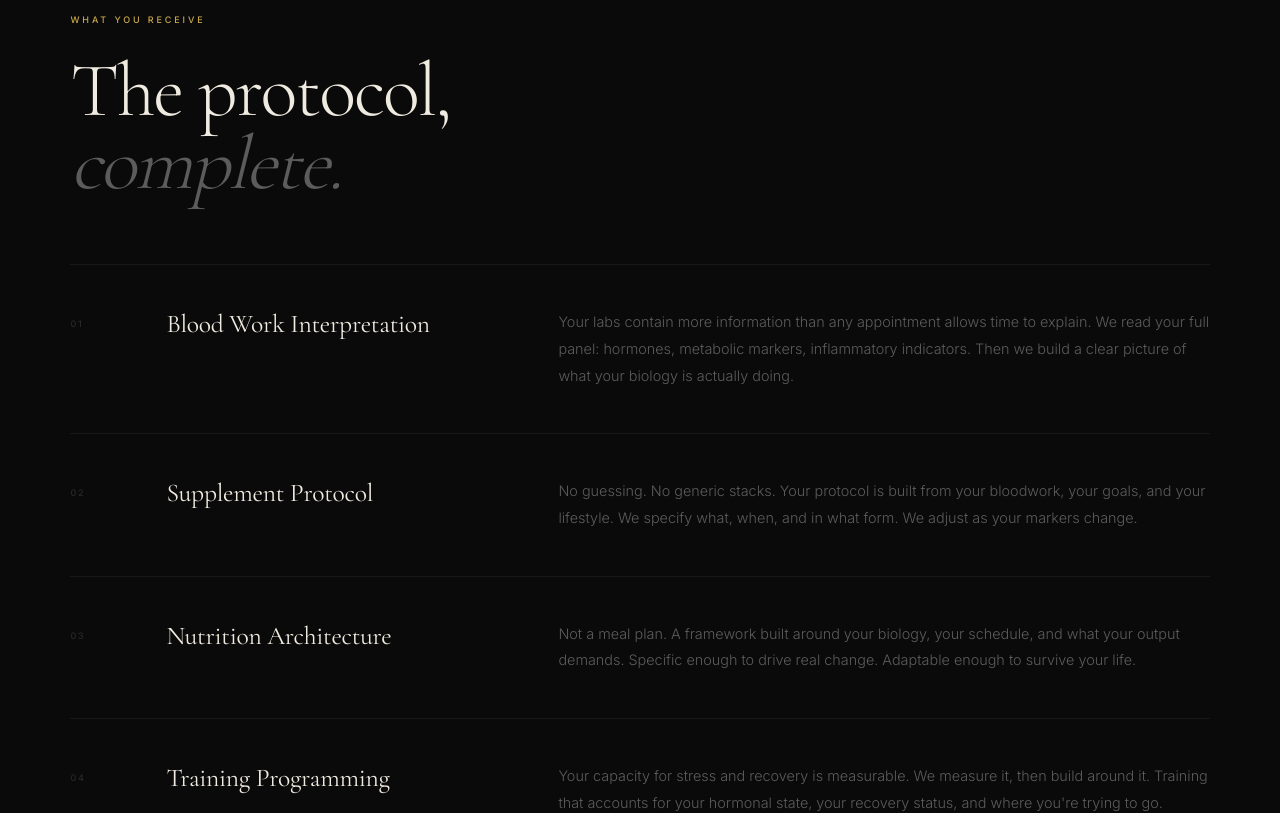
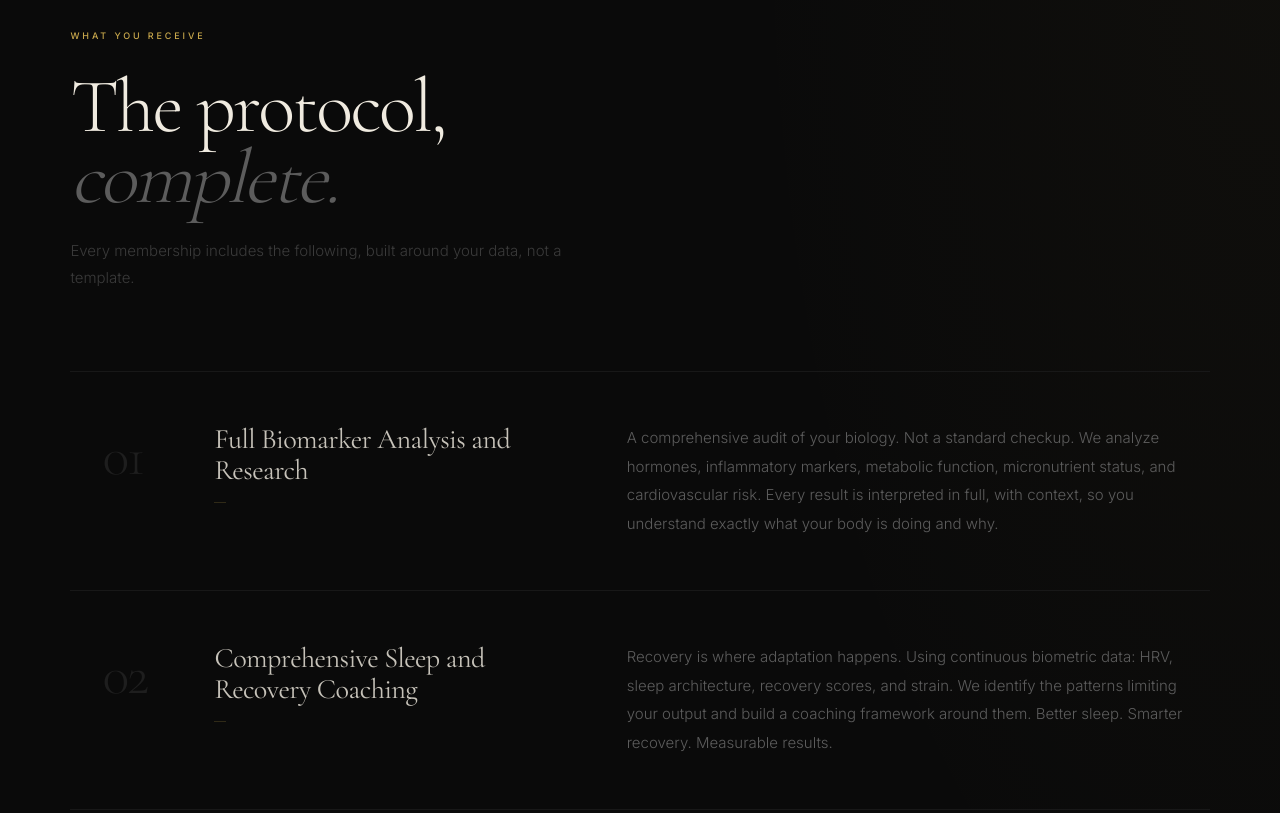
Before and after one commit to cooperh0614-ship-it/aurea-health, a Next.js app: page / in a window 1280 px wide. Shown: the part 1680-2493 px from the top of the page. Built offline with nearby package versions, Linux system fonts and the light colour scheme.

Commit message:
remove all em dashes across site

```diff
--- a/app/layout.tsx
+++ b/app/layout.tsx
@@ -15,9 +15,9 @@ const inter = Inter({
 });
 
 export const metadata: Metadata = {
-  title: "Aurea Health — Concierge Health Optimization for High Performers",
+  title: "Aurea Health: Concierge Health Optimization for High Performers",
   description:
-    "Premium concierge health optimization for executives and high-performers. Blood work interpretation, supplement planning, nutrition protocol, and workout programming — all handled for you.",
+    "Premium concierge health optimization for executives and high-performers. Blood work interpretation, supplement planning, nutrition protocol, and workout programming, all handled for you.",
   openGraph: {
     title: "Aurea Health",
     description:
--- a/app/our-story/page.tsx
+++ b/app/our-story/page.tsx
@@ -164,28 +164,28 @@ const PHASES = [
     n: "01",
     title: "The Blood Panel",
     subtitle: "A comprehensive biological audit.",
-    body: "Not a basic checkup. Hormones, inflammation markers, metabolic function, micronutrient status, cardiovascular risk. We read the full picture — the one that takes more than a fifteen-minute appointment to understand. This is the foundation. Every recommendation we make traces back to what we find here.",
+    body: "Not a basic checkup. Hormones, inflammation markers, metabolic function, micronutrient status, cardiovascular risk. We read the full picture. The one that takes more than a fifteen-minute appointment to understand. This is the foundation. Every recommendation we make traces back to what we find here.",
     stat: { value: "80+", label: "Markers analyzed" },
   },
   {
     n: "02",
     title: "The Whoop",
     subtitle: "24/7 data capture from day one.",
-    body: "HRV, sleep architecture, recovery scores, strain. A live window into how the body is responding in real time. Every night of sleep and every day of output becomes a data point we act on. Not eventually — continuously. The Whoop bridges the gap between what your blood tells us and what your life is actually doing to it.",
+    body: "HRV, sleep architecture, recovery scores, strain. A live window into how the body is responding in real time. Every night of sleep and every day of output becomes a data point we act on. Not eventually. Continuously. The Whoop bridges the gap between what your blood tells us and what your life is actually doing to it.",
     stat: { value: "24/7", label: "Continuous monitoring" },
   },
   {
     n: "03",
     title: "The Protocol",
     subtitle: "Nothing generic. Everything exact.",
-    body: "Based on your blood results and Whoop data, we build three things specific to you — a supplement stack, a nutrition plan, and a training protocol. Designed around your exact biology and your exact goals. This is where clients start feeling different. Not because of a generic program. Because of yours.",
+    body: "Based on your blood results and Whoop data, we build three things specific to you: a supplement stack, a nutrition plan, and a training protocol. Designed around your exact biology and your exact goals. This is where clients start feeling different. Not because of a generic program. Because of yours.",
     stat: { value: "3", label: "Pillars built for you" },
   },
   {
     n: "04",
     title: "Continuous Optimization",
     subtitle: "The protocol evolves as you do.",
-    body: "Quarterly blood panels, ongoing sleep monitoring, diet tracking, training adjustments. We do not hand you a document and disappear. We stay in the data. The goal is not a quick result — it is making you feel the best you have ever felt and keeping you there.",
+    body: "Quarterly blood panels, ongoing sleep monitoring, diet tracking, training adjustments. We do not hand you a document and disappear. We stay in the data. The goal is not a quick result. It is making you feel the best you have ever felt and keeping you there.",
     stat: { value: "4×", label: "Blood panels per year" },
   },
 ] as const;
@@ -313,7 +313,7 @@ function Hero() {
               color: T.sub,
             }}
           >
-            We take each client through a specific journey — from a
+            We take each client through a specific journey: from a
             comprehensive blood panel and continuous biometric data to a fully
             personalized protocol that evolves as your biology does. The result
             is not a better version of what you are now. It is something
@@ -682,7 +682,7 @@ function Closing() {
             }}
           >
             Aurea Health Club is currently in development. Join the waitlist
-            now and receive priority access when we open for full operation —
+            now and receive priority access when we open for full operation,
             along with a personal reach-out before we onboard anyone else.
           </p>
         </div>
--- a/app/page.tsx
+++ b/app/page.tsx
@@ -86,23 +86,23 @@ function rise(on: boolean, delay: number): React.CSSProperties {
 const SERVICES = [
   {
     n: "01",
-    title: "Blood Work Interpretation",
-    body: "Your labs contain more information than any appointment allows time to explain. We read your full panel: hormones, metabolic markers, inflammatory indicators. Then we build a clear picture of what your biology is actually doing.",
+    title: "Full Biomarker Analysis and Research",
+    body: "A comprehensive audit of your biology. Not a standard checkup. We analyze hormones, inflammatory markers, metabolic function, micronutrient status, and cardiovascular risk. Every result is interpreted in full, with context, so you understand exactly what your body is doing and why.",
   },
   {
     n: "02",
-    title: "Supplement Protocol",
-    body: "No guessing. No generic stacks. Your protocol is built from your bloodwork, your goals, and your lifestyle. We specify what, when, and in what form. We adjust as your markers change.",
+    title: "Comprehensive Sleep and Recovery Coaching",
+    body: "Recovery is where adaptation happens. Using continuous biometric data: HRV, sleep architecture, recovery scores, and strain. We identify the patterns limiting your output and build a coaching framework around them. Better sleep. Smarter recovery. Measurable results.",
   },
   {
     n: "03",
-    title: "Nutrition Architecture",
-    body: "Not a meal plan. A framework built around your biology, your schedule, and what your output demands. Specific enough to drive real change. Adaptable enough to survive your life.",
+    title: "Detailed Supplement Education and Provided Protocol",
+    body: "Most people are guessing. We are not. Your supplement protocol is built directly from your bloodwork, addressing deficiencies, supporting your goals, and sequenced for maximum efficacy. Every recommendation comes with the reasoning behind it so you understand what you are taking and why.",
   },
   {
     n: "04",
-    title: "Training Programming",
-    body: "Your capacity for stress and recovery is measurable. We measure it, then build around it. Training that accounts for your hormonal state, your recovery status, and where you're trying to go.",
+    title: "Specifically Designed Nutrition and Training Architecture",
+    body: "Generic programs produce generic results. Your nutrition framework and training protocol are built around your exact biology, recovery capacity, and performance goals. As your data evolves, so does the plan, continuously refined to keep driving progress.",
   },
 ] as const;
 
@@ -125,7 +125,7 @@ const STEPS = [
   {
     n: "04",
     title: "Continuous Optimization",
-    body: "Quarterly blood panels, ongoing sleep monitoring, diet tracking, training adjustments. The protocol evolves as you do. The goal is not a quick result — it is making you feel the best you have ever felt.",
+    body: "Quarterly blood panels, ongoing sleep monitoring, diet tracking, training adjustments. The protocol evolves as you do. The goal is not a quick result. It is making you feel the best you have ever felt.",
   },
 ] as const;
 
@@ -802,54 +802,149 @@ function ServiceRow({
   return (
     <div
       ref={a.ref}
-      style={a.style}
+      style={{
+        ...a.style,
+        position: "relative",
+      }}
       onMouseEnter={() => setHov(true)}
       onMouseLeave={() => setHov(false)}
     >
-      <div style={{ borderTop: `1px solid ${T.border}`, padding: "2.75rem 0" }}>
-        {/* Desktop 3-col */}
-        <div className="hidden md:grid md:grid-cols-[3.5rem_22rem_1fr] md:gap-x-10 md:items-start">
-          <span
+      {/* Gold left border — slides in on hover */}
+      <div
+        aria-hidden="true"
+        style={{
+          position: "absolute",
+          left: 0,
+          top: 0,
+          bottom: 0,
+          width: "2px",
+          background: T.gold,
+          opacity: hov ? 0.7 : 0,
+          transform: hov ? "scaleY(1)" : "scaleY(0.3)",
+          transformOrigin: "top",
+          transition: "opacity 0.4s ease, transform 0.4s cubic-bezier(0.16,1,0.3,1)",
+        }}
+      />
+
+      {/* Hover background wash */}
+      <div
+        aria-hidden="true"
+        style={{
+          position: "absolute",
+          inset: 0,
+          background: "linear-gradient(90deg, rgba(201,168,76,0.03) 0%, transparent 60%)",
+          opacity: hov ? 1 : 0,
+          transition: "opacity 0.5s ease",
+          pointerEvents: "none",
+        }}
+      />
+
+      <div
+        style={{
+          borderTop: `1px solid ${hov ? "rgba(201,168,76,0.18)" : T.border}`,
+          padding: "3.25rem 0 3.25rem 2rem",
+          position: "relative",
+          transition: "border-color 0.4s ease",
+        }}
+      >
+        {/* Desktop layout */}
+        <div className="hidden md:grid md:grid-cols-[4rem_1fr_1.6fr] md:gap-x-12 md:items-start">
+
+          {/* Number — large decorative */}
+          <div style={{ paddingTop: "0.25rem" }}>
+            <span
+              style={{
+                fontFamily: T.display,
+                fontSize: "3.5rem",
+                fontWeight: 200,
+                lineHeight: 1,
+                letterSpacing: "-0.04em",
+                color: hov ? "rgba(201,168,76,0.35)" : "#1e1e1e",
+                transition: "color 0.4s ease",
+                display: "block",
+                userSelect: "none",
+              }}
+            >
+              {service.n}
+            </span>
+          </div>
+
+          {/* Title block */}
+          <div style={{ paddingRight: "2rem" }}>
+            <h3
+              style={{
+                fontFamily: T.display,
+                fontSize: "clamp(1.625rem, 2.2vw, 2.125rem)",
+                fontWeight: 400,
+                lineHeight: 1.1,
+                color: hov ? T.text : "rgba(240,235,224,0.82)",
+                letterSpacing: "-0.02em",
+                transition: "color 0.35s ease",
+                marginBottom: "1rem",
+              }}
+            >
+              {service.title}
+            </h3>
+            {/* Gold underline accent */}
+            <div
+              style={{
+                height: "1px",
+                background: T.gold,
+                width: hov ? "2.5rem" : "0.75rem",
+                opacity: hov ? 0.6 : 0.2,
+                transition: "width 0.5s cubic-bezier(0.16,1,0.3,1), opacity 0.4s ease",
+              }}
+            />
+          </div>
+
+          {/* Body */}
+          <p
             style={{
               fontFamily: T.sans,
-              fontSize: "0.5625rem",
-              fontWeight: 500,
-              letterSpacing: "0.2em",
-              color: hov ? T.gold : "#282828",
-              paddingTop: "0.5rem",
-              transition: "color 0.4s ease",
-            }}
-          >
-            {service.n}
-          </span>
-          <h3
-            style={{
-              fontFamily: T.display,
-              fontSize: "clamp(1.5rem, 2vw, 1.875rem)",
-              fontWeight: 400,
-              lineHeight: 1.15,
-              color: T.text,
-              letterSpacing: "-0.01em",
-            }}
-          >
-            {service.title}
-          </h3>
-          <p style={{ fontFamily: T.sans, fontSize: "0.9rem", fontWeight: 300, lineHeight: 1.85, color: T.sub }}>
+              fontSize: "0.9375rem",
+              fontWeight: 300,
+              lineHeight: 1.9,
+              color: hov ? "#6e6e6e" : T.sub,
+              transition: "color 0.35s ease",
+            }}
+          >
             {service.body}
           </p>
         </div>
 
-        {/* Mobile stacked */}
+        {/* Mobile layout */}
         <div className="md:hidden">
-          <div style={{ display: "flex", alignItems: "baseline", gap: "1rem", marginBottom: "1rem" }}>
-            <span style={{ fontFamily: T.sans, fontSize: "0.5625rem", fontWeight: 500, letterSpacing: "0.2em", color: "#282828", flexShrink: 0 }}>
+          <div style={{ display: "flex", alignItems: "flex-start", gap: "1.25rem", marginBottom: "1.25rem" }}>
+            <span
+              style={{
+                fontFamily: T.display,
+                fontSize: "2.5rem",
+                fontWeight: 200,
+                lineHeight: 1,
+                letterSpacing: "-0.04em",
+                color: "#1e1e1e",
+                flexShrink: 0,
+                userSelect: "none",
+              }}
+            >
               {service.n}
             </span>
-            <h3 style={{ fontFamily: T.display, fontSize: "1.5rem", fontWeight: 400, lineHeight: 1.2, color: T.text, letterSpacing: "-0.01em" }}>
+            <h3
+              style={{
+                fontFamily: T.display,
+                fontSize: "1.625rem",
+                fontWeight: 400,
+                lineHeight: 1.15,
+                color: T.text,
+                letterSpacing: "-0.02em",
+                paddingTop: "0.5rem",
+              }}
+            >
               {service.title}
             </h3>
           </div>
-          <p style={{ fontFamily: T.sans, fontSize: "0.9rem", fontWeight: 300, lineHeight: 1.85, color: T.sub }}>
+          <div style={{ width: "1.5rem", height: "1px", background: T.gold, opacity: 0.3, marginBottom: "1.25rem" }} />
+          <p style={{ fontFamily: T.sans, fontSize: "0.9rem", fontWeight: 300, lineHeight: 1.9, color: T.sub }}>
             {service.body}
           </p>
         </div>
@@ -860,18 +955,45 @@ function ServiceRow({
 
 function ServicesSection() {
   const header = useReveal(0);
+  const sub = useReveal(100);
   return (
-    <section style={{ borderTop: `1px solid ${T.border}`, padding: "7rem 0 5rem" }}>
-      <div style={CONTAINER}>
-        <div ref={header.ref} style={{ ...header.style, marginBottom: "4rem" }}>
+    <section
+      style={{
+        borderTop: `1px solid ${T.border}`,
+        padding: "8rem 0 6rem",
+        position: "relative",
+        overflow: "hidden",
+      }}
+    >
+      {/* Ambient glow */}
+      <div
+        aria-hidden="true"
+        style={{
+          position: "absolute",
+          top: 0,
+          right: 0,
+          width: "50vw",
+          height: "100%",
+          background: "radial-gradient(ellipse at top right, rgba(201,168,76,0.03) 0%, transparent 60%)",
+          pointerEvents: "none",
+        }}
+      />
+
+      <div style={{ ...CONTAINER, position: "relative", zIndex: 1 }}>
+
+        {/* Header */}
+        <div
+          ref={header.ref}
+          style={{ ...header.style, marginBottom: "1.5rem" }}
+        >
           <Label>What You Receive</Label>
           <h2
             style={{
               fontFamily: T.display,
-              fontSize: "clamp(2.75rem, 6vw, 5rem)",
+              fontSize: "clamp(2.75rem, 6vw, 5.5rem)",
               fontWeight: 300,
-              lineHeight: 0.95,
-              letterSpacing: "-0.025em",
+              lineHeight: 0.93,
+              letterSpacing: "-0.03em",
               color: T.text,
             }}
           >
@@ -880,8 +1002,26 @@ function ServicesSection() {
             <em style={{ color: T.sub }}>complete.</em>
           </h2>
         </div>
+
+        {/* Subheading */}
+        <div ref={sub.ref} style={{ ...sub.style, marginBottom: "5rem", maxWidth: "500px" }}>
+          <p
+            style={{
+              fontFamily: T.sans,
+              fontSize: "0.9375rem",
+              fontWeight: 300,
+              lineHeight: 1.8,
+              color: "#3a3a3a",
+            }}
+          >
+            Every membership includes the following, built around your data,
+            not a template.
+          </p>
+        </div>
+
+        {/* Rows */}
         {SERVICES.map((s, i) => (
-          <ServiceRow key={s.n} service={s} delay={i * 70} />
+          <ServiceRow key={s.n} service={s} delay={i * 80} />
         ))}
         <div style={{ borderTop: `1px solid ${T.border}` }} />
       </div>
@@ -1117,7 +1257,7 @@ function ApplicationSection({
           >
             Aurea Health Club is currently in development. Join the waitlist
             now and you will receive priority access when we open for full
-            operation — along with a personal reach-out before we onboard
+            operation, along with a personal reach-out before we onboard
             anyone else.
           </p>
 
@@ -1336,7 +1476,7 @@ function HealthPortalPanel({ open, onClose }: { open: boolean; onClose: () => vo
                 margin: 0,
               }}
             >
-              Access your protocol, biomarker history, and advisor communications — all in one place.
+              Access your protocol, biomarker history, and advisor communications. All in one place.
             </p>
           </div>
 
@@ -1382,7 +1522,7 @@ function HealthPortalPanel({ open, onClose }: { open: boolean; onClose: () => vo
               margin: 0,
             }}
           >
-            Aurea Health &mdash; Member Access
+            Aurea Health · Member Access
           </p>
         </div>
       </aside>
```
